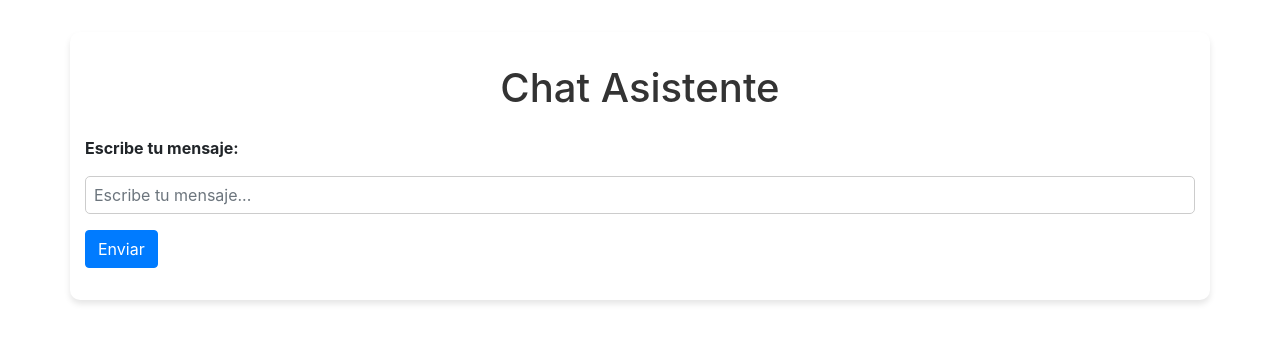
After one commit to Diegith/SoftSkill_Trainer_AI, a Flask app: page /chat in a window 1280 px wide. The commit adds this page. Shown: the top 343 px of the page. Run offline with Flask 3, Linux system fonts and the light colour scheme; parts of the project's set-up code (start-up, migrations or seed data) failed here and were passed over; some libraries are stand-ins or nearby versions.

Commit message:
Chat assisntant integration

```diff
--- a/app/forms.py
+++ b/app/forms.py
@@ -10,21 +10,22 @@ class ScenarioForm(FlaskForm):
 
     # Seccion 0: Datos Iniciales
     nombre_escenario = StringField('Nombre del Escenario', validators=[DataRequired()])
-    cliente = StringField('Cliente', validators=[DataRequired()])
-    autor = StringField('Autor(es)', validators=[DataRequired()])
-    area_conocimiento = StringField('Área(s) de Conocimiento', validators=[DataRequired()])
-    duracion = SelectField('Duración (minutos)', choices=[(str(i), f'{i}') for i in range(5,25)], validators=[DataRequired()])
-    lenguaje = SelectField('Lenguaje', choices=[('es', 'Español'), ('en', 'Inglés')], validators=[DataRequired()])
-    avatarAnfitrion = SelectField('Avatar Anfitrion', choices=[('no', 'No'), ('si', 'Sí')], validators=[DataRequired()])
+
+    #cliente = StringField('Cliente', validators=[DataRequired()])
+    #autor = StringField('Autor(es)', validators=[DataRequired()])
+    #area_conocimiento = StringField('Área(s) de Conocimiento', validators=[DataRequired()])
+    #duracion = SelectField('Duración (minutos)', choices=[(str(i), f'{i}') for i in range(5,25)], validators=[DataRequired()])
+    #lenguaje = SelectField('Lenguaje', choices=[('es', 'Español'), ('en', 'Inglés')], validators=[DataRequired()])
+    #avatarAnfitrion = SelectField('Avatar Anfitrion', choices=[('no', 'No'), ('si', 'Sí')], validators=[DataRequired()])
 
     # Seccion 1: El parcipante
     rolParticipante = SelectField('Rol Participante', choices=choices['roles'], validators=[DataRequired()])
-    descripcion_escenario = TextAreaField('Descripción del Escenario', validators=[DataRequired()])
+    descripcion_escenario = StringField('Descripción del Escenario', validators=[DataRequired()])
     objetivo1 = StringField('Objetivo de Aprendizaje 1', validators=[DataRequired()])
     objetivo2 = StringField('Objetivo de Aprendizaje 2', validators=[DataRequired()])
 
     # Seccion 2: El contenido
-    contenido = TextAreaField('Contenido', validators=[DataRequired()])
+    contenido = StringField('Contenido', validators=[DataRequired()])
 
     # Seccion 3: El Escenario
     escenario1 = StringField('Escenario 1', validators=[DataRequired()])
@@ -36,6 +37,6 @@ class ScenarioForm(FlaskForm):
     dificultad = SelectField('Nivel de Dificultad', choices=[(str(i), f'{i}') for i in range(6)], validators=[DataRequired()])
 
     # Seccion 5: La retroalimentación
-    retroalimentacion = TextAreaField('Tipo de Retroalimentación', validators=[DataRequired()])
+    retroalimentacion = StringField('Tipo de Retroalimentación', validators=[DataRequired()])
 
     submit = SubmitField('Crear Escenario')
--- a/app/routes.py
+++ b/app/routes.py
@@ -1,20 +1,14 @@
 import os
-from flask import Blueprint, render_template, request, redirect, url_for, current_app
+from flask import Blueprint, render_template, request, redirect, url_for, current_app, session
 from .forms import ScenarioForm
-from sklearn.feature_extraction.text import CountVectorizer
 from openai import OpenAI
+import transformers
 
 main = Blueprint('main', __name__)
 
 def get_form_data(form):
     data = {
         'nombre_escenario': form.nombre_escenario.data,
-        'cliente': form.cliente.data,
-        'autor': form.autor.data,
-        'area_conocimiento': form.area_conocimiento.data,
-        'duracion': form.duracion.data,
-        'lenguaje': form.lenguaje.data,
-        'avatarAnfitrion': form.avatarAnfitrion.data,
         'rolParticipante': form.rolParticipante.data,
         'descripcion_escenario': form.descripcion_escenario.data,
         'objetivo1': form.objetivo1.data,
@@ -27,7 +21,6 @@ def get_form_data(form):
         'dificultad': form.dificultad.data,
         'retroalimentacion': form.retroalimentacion.data,
     }
-    # print(data)
     return data
 
 @main.route('/', methods=['GET', 'POST'])
@@ -35,11 +28,9 @@ def index():
     form = ScenarioForm()
     if form.validate_on_submit():
         data = get_form_data(form)
-        # print(data)
         # Aquí puedes enviar los datos a una API o guardarlos en una base de datos
         return redirect(url_for('main.index'))
     return render_template('index.html', form=form)
-
 
 @main.route('/openai', methods=['POST'])
 def openai_api():
@@ -67,5 +58,38 @@ def openai_api():
 
         message = response.choices[0].message.content
         print(f"Assistant: {message}")
-        return redirect(url_for('main.index'))
+        return render_template('chat.html', assistant_message=message)
     return render_template('index.html', form=form)
+
+@main.route('/chat', methods=['GET', 'POST'])
+def chat():
+    if 'chat_history' not in session:
+        session['chat_history'] = []
+
+    if request.method == 'POST':
+        user_message = request.form.get('message')
+        session['chat_history'].append({'role': 'user', 'content': user_message})
+
+        client = OpenAI(
+            base_url=current_app.config['OPENAI_BASE_URL'],
+            api_key=current_app.config['OPENAI_API_KEY'],
+        )
+
+        response = client.chat.completions.create(
+            model="deepseek/deepseek-r1",
+            messages=[
+                {
+                    "role": "system",
+                    "content": "You are an AI assistant who knows everything, designed to solve practical cases for the development of soft skills related to different contexts and professional areas.",
+                },
+                {
+                    "role": "user",
+                    "content": user_message,
+                },
+            ],
+        )
+
+        assistant_message = response.choices[0].message.content
+        session['chat_history'].append({'role': 'assistant', 'content': assistant_message})
+
+    return render_template('chat.html', chat_history=session['chat_history'])
--- a/app/services/openAI_API.py
+++ b/app/services/openAI_API.py
@@ -1,9 +1,10 @@
 import os
+from flask import current_app
 from openai import OpenAI
 
 client = OpenAI(
-    base_url="https://api.aimlapi.com/v1",
-    api_key="359251ce1dd64b5d9fb54d0c2069dce2",
+    base_url=current_app.config['OPENAI_BASE_URL'],
+    api_key=current_app.config['OPENAI_API_KEY'],
 )
 
 response = client.chat.completions.create(
--- /dev/null
+++ b/app/templates/chat.html
@@ -0,0 +1,31 @@
+<!DOCTYPE html>
+<html lang="en">
+<head>
+    <meta charset="UTF-8">
+    <meta name="viewport" content="width=device-width, initial-scale=1.0">
+    <title>Chat Asistente</title>
+    <link rel="stylesheet" href="{{ url_for('static', filename='styles.css') }}">
+    <!-- Añade el CSS de Bootstrap -->
+    <link rel="stylesheet" href="https://stackpath.bootstrapcdn.com/bootstrap/4.5.2/css/bootstrap.min.css">
+</head>
+<body>
+    <div class="container">
+        <h1>Chat Asistente</h1>
+        <div id="chat-box">
+            {% for message in chat_history %}
+                <p><strong>{{ message.role }}:</strong> {{ message.content }}</p>
+            {% endfor %}
+        </div>
+        <form id="chat-form" method="POST" action="{{ url_for('main.chat') }}">
+            <div class="form-group">
+                <label for="message">Escribe tu mensaje:</label>
+                <input type="text" name="message" id="message" class="form-control" placeholder="Escribe tu mensaje..." required>
+            </div>
+            <button type="submit" class="btn btn-primary">Enviar</button>
+        </form>
+    </div>
+    <script src="https://code.jquery.com/jquery-3.5.1.slim.min.js"></script>
+    <script src="https://cdn.jsdelivr.net/npm/@popperjs/core@2.5.4/dist/umd/popper.min.js"></script>
+    <script src="https://stackpath.bootstrapcdn.com/bootstrap/4.5.2/js/bootstrap.min.js"></script>
+</body>
+</html>
--- a/requirements.txt
+++ b/requirements.txt
@@ -1,2 +1,3 @@
 Flask
+openai
 scikit-learn
```
Also changed, not shown: app/templates/index.html (+28 -8 lines), 1 other file.
